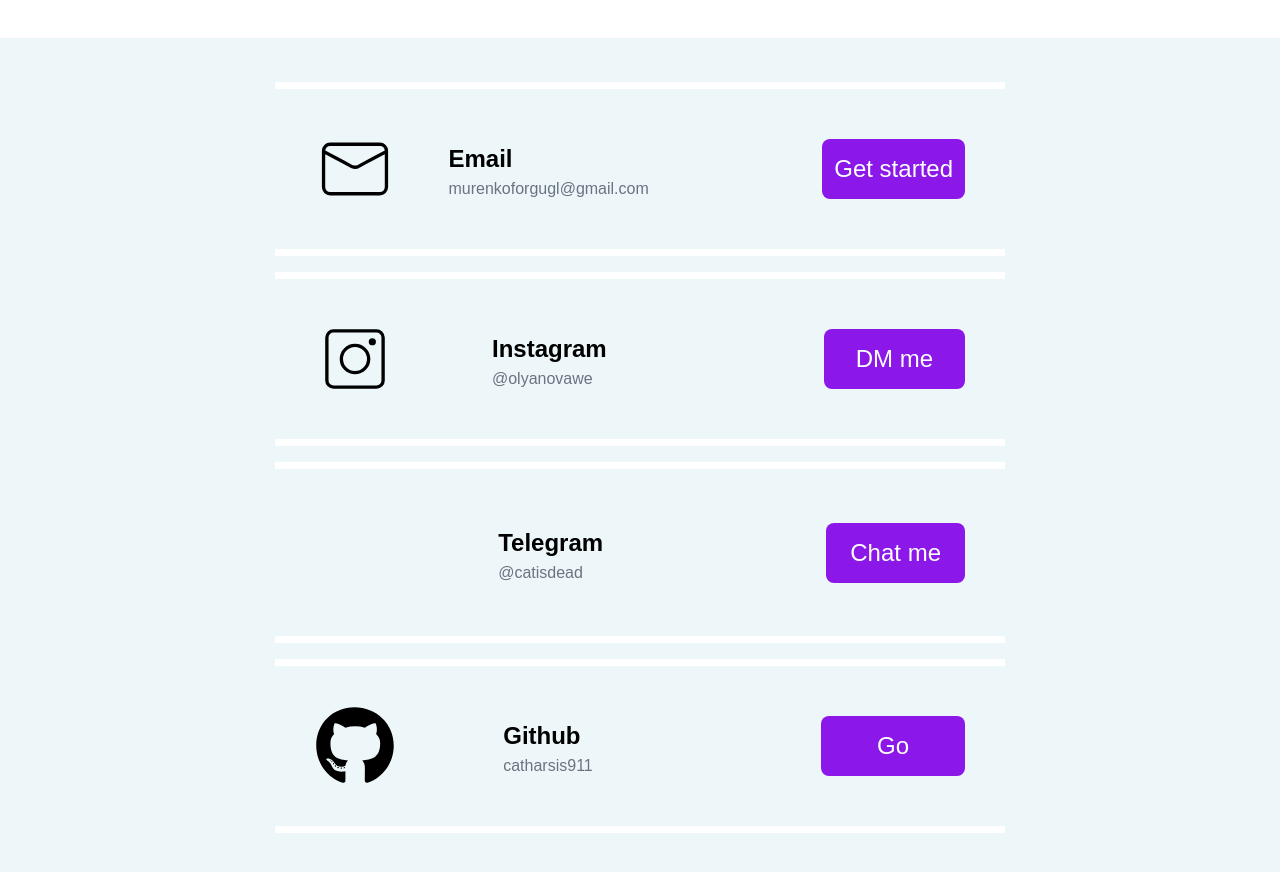
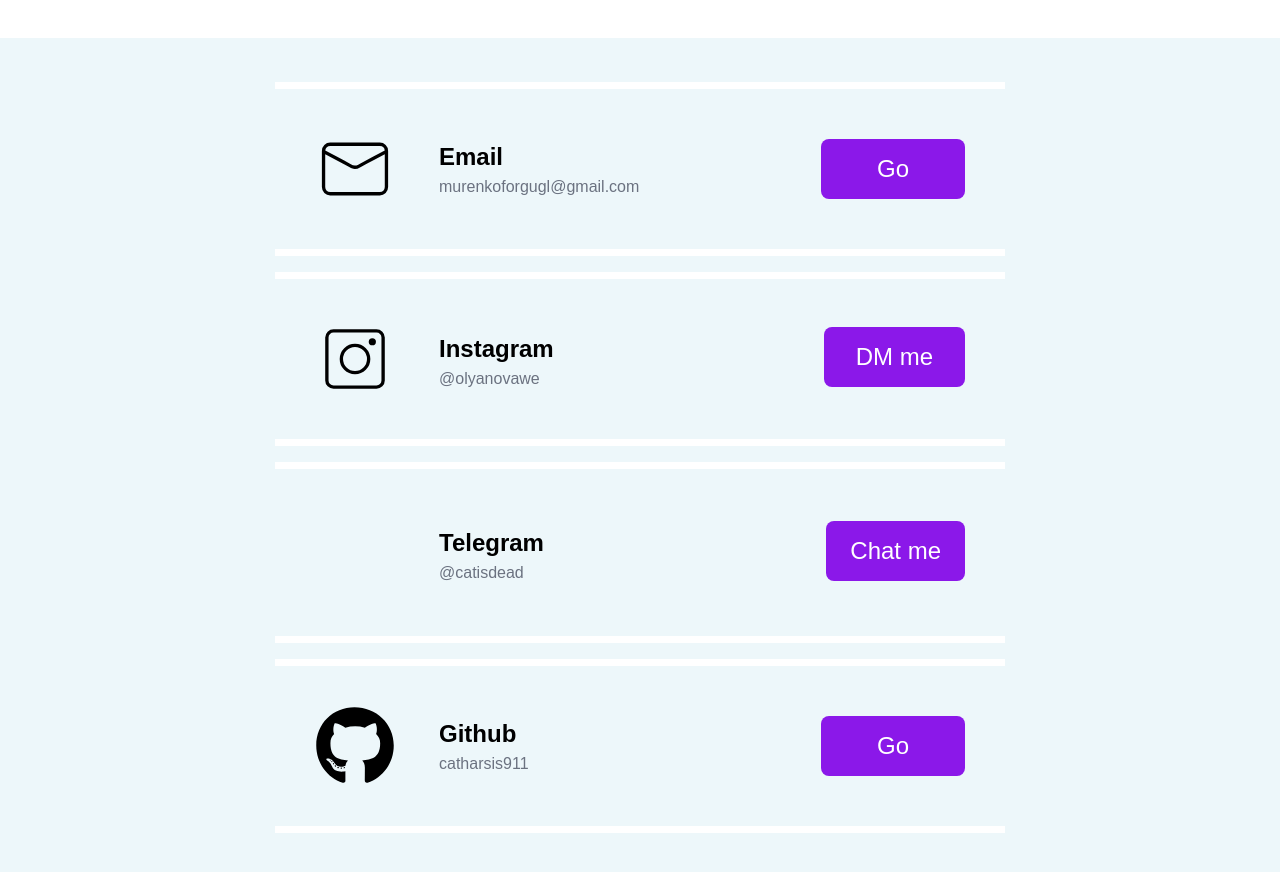
Before and after one commit to catharsis911/my_portfolio, a React (Vite) app: page /contacts in a window 1280 px wide. Shown: the part 420-1292 px from the top of the page. Built offline with nearby package versions, Linux system fonts and the light colour scheme; some icons are missing.

Commit message:
fixed paddings

```diff
--- a/src/Pages/Contacts.tsx
+++ b/src/Pages/Contacts.tsx
@@ -12,27 +12,32 @@ const Contacts = () => {
        <h2 className="md:text-[2.6rem] text-[2.2rem] font-bold tracking-tight text-center">CONTACT ME</h2>
        <h3 className="md:text-[1.5rem] text-[1.1rem] mb-11 text-gray-500 tracking-tight text-center">Get in toutch</h3>
       </section>
+
       <section className="block bg-greyIsh py-11 md:px-2 px-0">
+
        <div id="mail" className="flex mx-auto md:p-10 p-5 max-w-[730px] border-y-white border-y-[7px] justify-between items-center">
-        <div>
+        <div className="md:mr-11 mr-7">
         <CiMail className="md:text-[80px] text-[70px]"/>
         </div>
-        <div className="block sm:mr-40 mr-35 md:ml-10 ml-[0px]">
-         <h2 className="md:text-[1.5rem] text-[1.3rem] mt-1 font-bold">Email</h2>
+        <div className="flex justify-between grow">
+        <div className="block">
+         <h2 className="md:text-[1.5rem] text-[1.3rem] font-bold">Email</h2>
          <h3 className="md:text-[1rem] text-[0.8rem] text-gray-500">murenkoforgugl@gmail.com</h3>
         </div>
-        <div className="">
-          <button className="bg-violetColor rounded-lg md:p-3 p-2 hover:bg-violet-400 transition-all">
-            <a href="https://murenkoforgugl@gmail.com"  target='_blanc' className="text-white md:text-[1.5rem] text-[1.rem]">Get started</a>
+        <div>
+        <button className="bg-violetColor rounded-lg md:p-3 p-2 md:px-14 px-10 hover:bg-violet-400 transition-all">
+            <a href="https://murenkoforgugl@gmail.com"  target='_blanc' className="text-white md:text-[1.5rem] text-[1.rem]">Go</a>
           </button>
+          </div>
         </div>
        </div>
 
        <div id="inst" className="flex mx-auto md:p-10 p-5 max-w-[730px] border-y-white border-y-[7px] justify-between items-center mt-4">
-        <div>
+        <div className="md:mr-11 mr-7">
         <CiInstagram className="md:text-[80px] text-[70px]"/>
         </div>
-        <div className="block sm:mr-40 mr-35 md:ml-10 ml-[-60px]">
+        <div className="flex justify-between grow">
+        <div className="block">
          <h2 className="md:text-[1.5rem] text-[1.3rem] mt-1  font-bold">Instagram</h2>
          <h3 className="md:text-[1rem] text-[0.8rem]  text-gray-500">@olyanovawe</h3>
         </div>
@@ -41,13 +46,15 @@ const Contacts = () => {
             <a href="https://www.instagram.com/olyanowave?igsh=Y3p5NHhkaWg0MGds&utm_source=qr"  target='_blanc' className="text-white md:text-[1.5rem] text-[1.rem]">DM me</a>
           </button>
         </div>
+        </div>
        </div>
 
        <div id="telegram" className="flex mx-auto md:p-10 p-5 max-w-[730px] border-y-white border-y-[7px] justify-between items-center mt-4">
-        <div>
+        <div className="md:mr-11 mr-7">
         <PiTelegramLogoThin className="md:text-[80px] text-[70px]"/>
         </div>
-        <div className="block sm:mr-40 mr-35  md:ml-10 ml-[-70px]">
+        <div className="flex justify-between grow">
+        <div className="block">
          <h2 className="md:text-[1.5rem] text-[1.3rem] mt-1 font-bold">Telegram</h2>
          <h3 className="md:text-[1rem] text-[0.8rem] text-gray-500">@catisdead</h3>
         </div>
@@ -56,20 +63,23 @@ const Contacts = () => {
             <a href="https://t.me/catisdead"  target='_blanc' className="text-white md:text-[1.5rem] text-[1.rem]">Chat me</a>
           </button>
         </div>
+        </div>
        </div>
 
        <div id="github" className="flex mx-auto md:p-10 p-5 max-w-[730px] border-y-white border-y-[7px] justify-between items-center mt-4">
-        <div>
+        <div className="md:mr-11 mr-7">
         <FaGithub className="md:text-[80px] text-[70px]"/>
         </div>
-        <div className="block sm:mr-40 mr-35  md:ml-10 ml-[-80px]">
-         <h2 className="md:text-[1.5rem] text-[1.3rem] mt-1 font-bold">Github</h2>
+        <div className="flex justify-between grow">
+        <div className="block">
+         <h2 className="md:text-[1.5rem] text-[1.3rem] font-bold">Github</h2>
          <h3 className="md:text-[1rem] text-[0.8rem] text-gray-500">catharsis911</h3>
         </div>
         <div className="">
           <button className="bg-violetColor rounded-lg md:p-3 p-2 md:px-14 px-10 hover:bg-violet-400 transition-all">
             <a href="https://github.com/catharsis911"  target='_blanc' className="text-white md:text-[1.5rem] text-[1.rem]">Go</a>
           </button>
+        </div>
         </div>
        </div>
 
```
